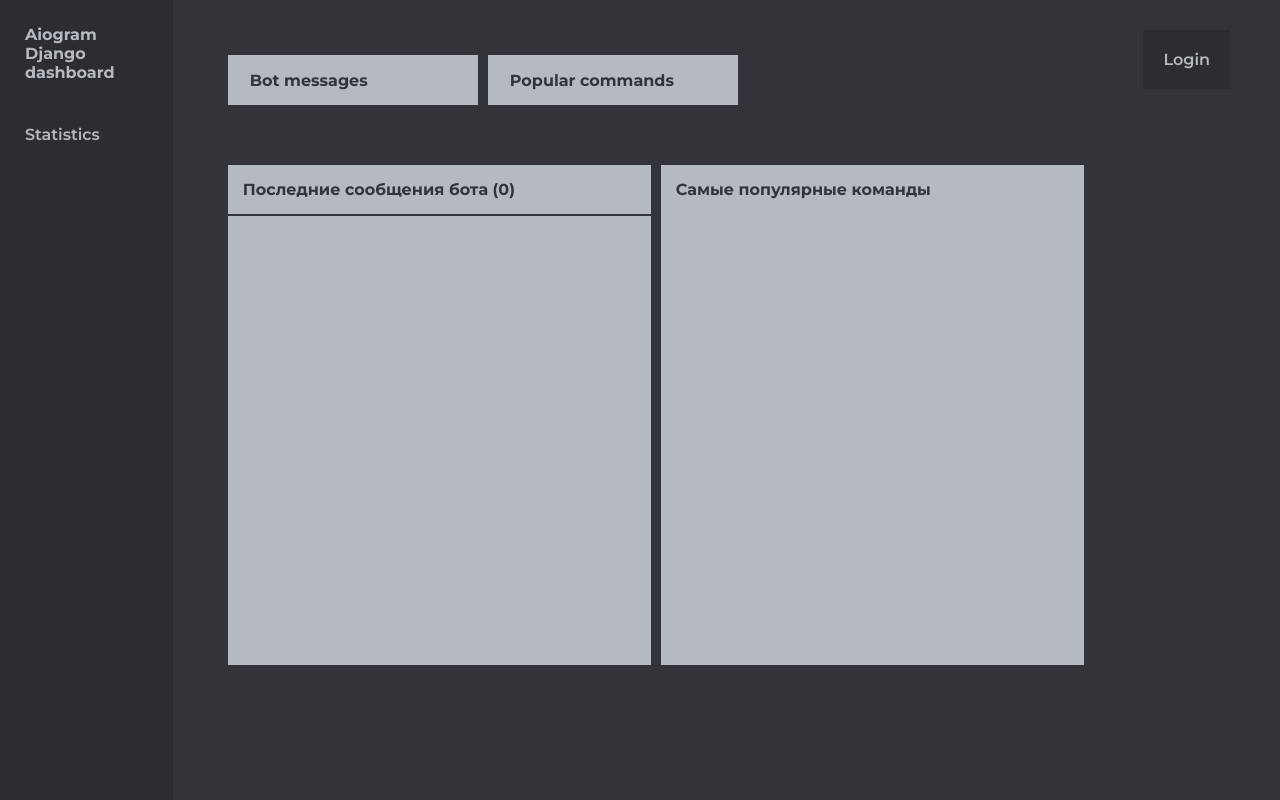
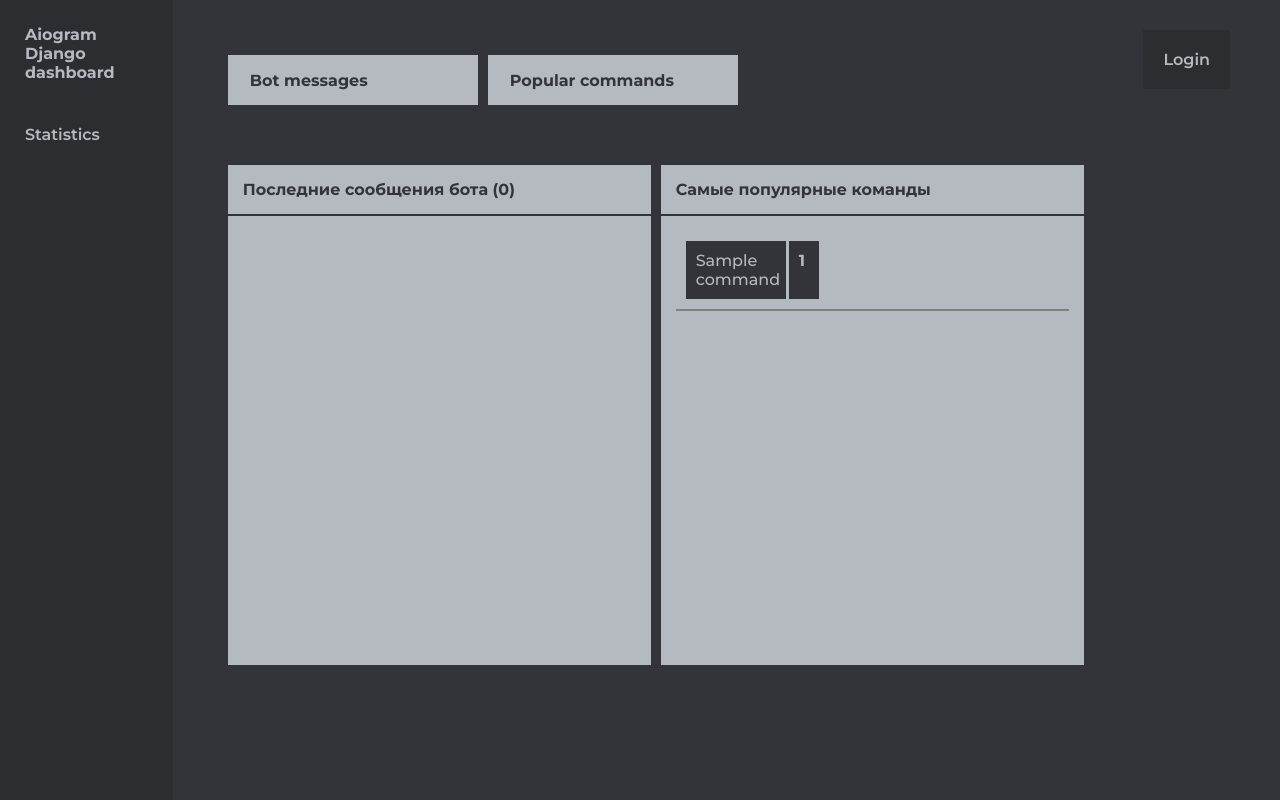
Before and after one commit to MidnightRoam/tg_bot_aiogram_django, a Django app: template service/templates/bot_messages/messages_list.html in a window 1280 px wide. Run offline with Django 4.2, Linux system fonts and the light colour scheme; the template is opened without the code that fills it: most values are stand-ins (such as "Sample title", 1, 10 or a date in 2020).

Commit message:
Extended css styles. A system for counting and displaying the function call counter has also been added.

```diff
--- a/service/static/css/dashboard.css
+++ b/service/static/css/dashboard.css
@@ -80,3 +80,34 @@
     list-style-type: none;
     border-bottom: 2px solid grey;
 }
+
+.content .article__default .commands__ul {
+    border-top: 2px solid #32343a;
+    padding: 15px;
+    list-style-type: none;
+}
+
+.commands__ul .command__ul {
+    padding: 10px;
+    list-style-type: none;
+    border-bottom: 2px solid grey;
+    display: flex;
+}
+
+.commands__ul .command__title {
+    background-color: #32343a;
+    color: #b5bac1;
+    font-weight: 500;
+    width: 100px;
+    padding: 10px;
+}
+
+.commands__ul .calls__value {
+    padding: 10px;
+    background-color: #32343a;
+    color: #b5bac1;
+    font-weight: 700;
+    margin-left: 3px;
+    width: auto;
+    min-width: 30px;
+}
--- a/service/static/css/include/sidebar.css
+++ b/service/static/css/include/sidebar.css
@@ -9,6 +9,10 @@
 .sidebar .header {
     justify-self: center;
     height: 100px;
+}
+
+.sidebar .title {
+    font-size: 1em;
 }
 
 .sidebar p, h1, a {
--- a/service/templates/bot_messages/messages_list.html
+++ b/service/templates/bot_messages/messages_list.html
@@ -30,7 +30,14 @@
             </article>
             <article class="article__default popular__commands">
                 <h1 class="title">Самые популярные команды</h1>
-                <p class="text__content"></p>
+                <ul class="commands__ul">
+                    {% for command in popular_commands %}
+                    <ul class="command__ul">
+                        <li class="command_li command__title">{{ command.command }}</li>
+                        <li class="command_li calls__value">{{ command.calls_count }}</li>
+                    </ul>
+                    {% endfor %}
+                </ul>
             </article>
         </section>
     </section>
```
Also changed, not shown: service/bot_messages/admin.py (+7 -1 lines), service/bot_messages/models.py (+41 -0 lines), service/bot_messages/views.py (+8 -7 lines), service/tgbot/handlers/client.py (+10 -2 lines), service/bot_messages/migrations/0005_commandslog.py (added), service/bot_messages/migrations/0006_commandlog_delete_commandslog.py (added), service/bot_messages/migrations/0007_alter_commandlog_calls_count.py (added), service/db.sqlite3.
